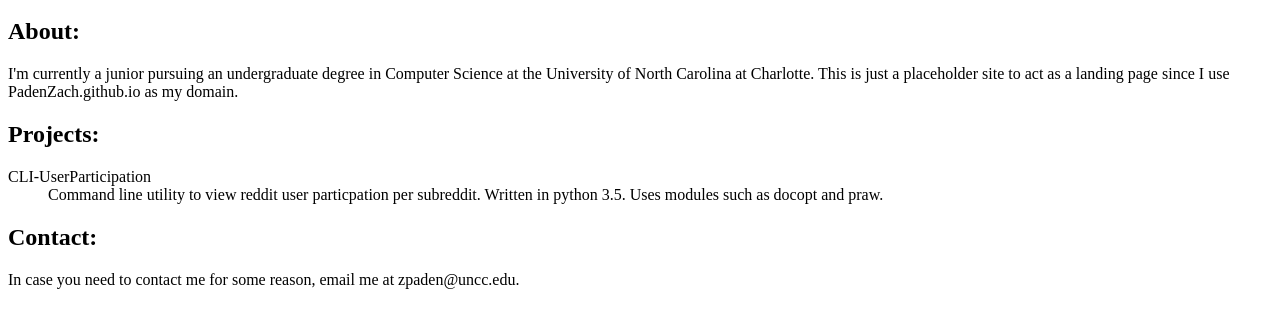
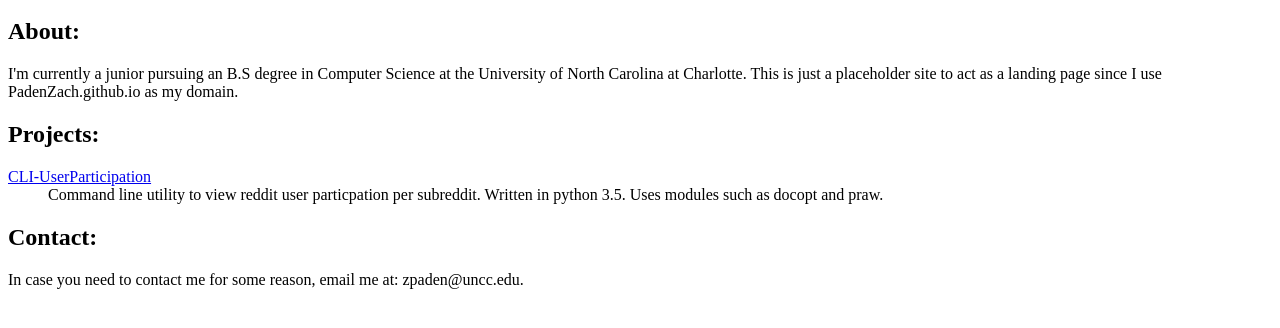
Before and after one commit to PadenZach/PadenZach.github.io, a plain HTML site: page index.html in a window 1280 px wide. Shown: the part 48-376 px from the top of the page. Drawn offline with Linux system fonts and the light colour scheme.

Commit message:
Added links and slightly modefied general html layout

```diff
--- a/index.html
+++ b/index.html
@@ -1,8 +1,10 @@
+<html>
+  <body>
     <h1>Welcome to PadenZach.github.io</h1>
 
     <h2>About:</h2>
     <p>
-  I'm currently a junior pursuing an undergraduate degree in Computer Science
+      I'm currently a junior pursuing an B.S degree in Computer Science
       at the University of North Carolina at Charlotte. This is just a placeholder
       site to act as a landing page since I use PadenZach.github.io as my domain.
     </p>
@@ -10,7 +12,9 @@
     <h2>Projects:</h2>
     <dl>
       <dt>
+        <a href="https://github.com/PadenZach/CLI-UserParticipation">
           CLI-UserParticipation
+        </a>
       </dt>
       <dd>
         Command line utility to view reddit user particpation per subreddit.
@@ -20,5 +24,8 @@
 
     <h2>Contact:</h2>
     <p>
-  In case you need to contact me for some reason, email me at zpaden@uncc.edu.
+      In case you need to contact me for some reason, email me at:
+      <a href-"mailto:zpaden@uncc.edu" target="_top">zpaden@uncc.edu</a>.
     </p>
+  </body>
+</html>
```
Lines whose indentation alone changed are shown as unchanged.
